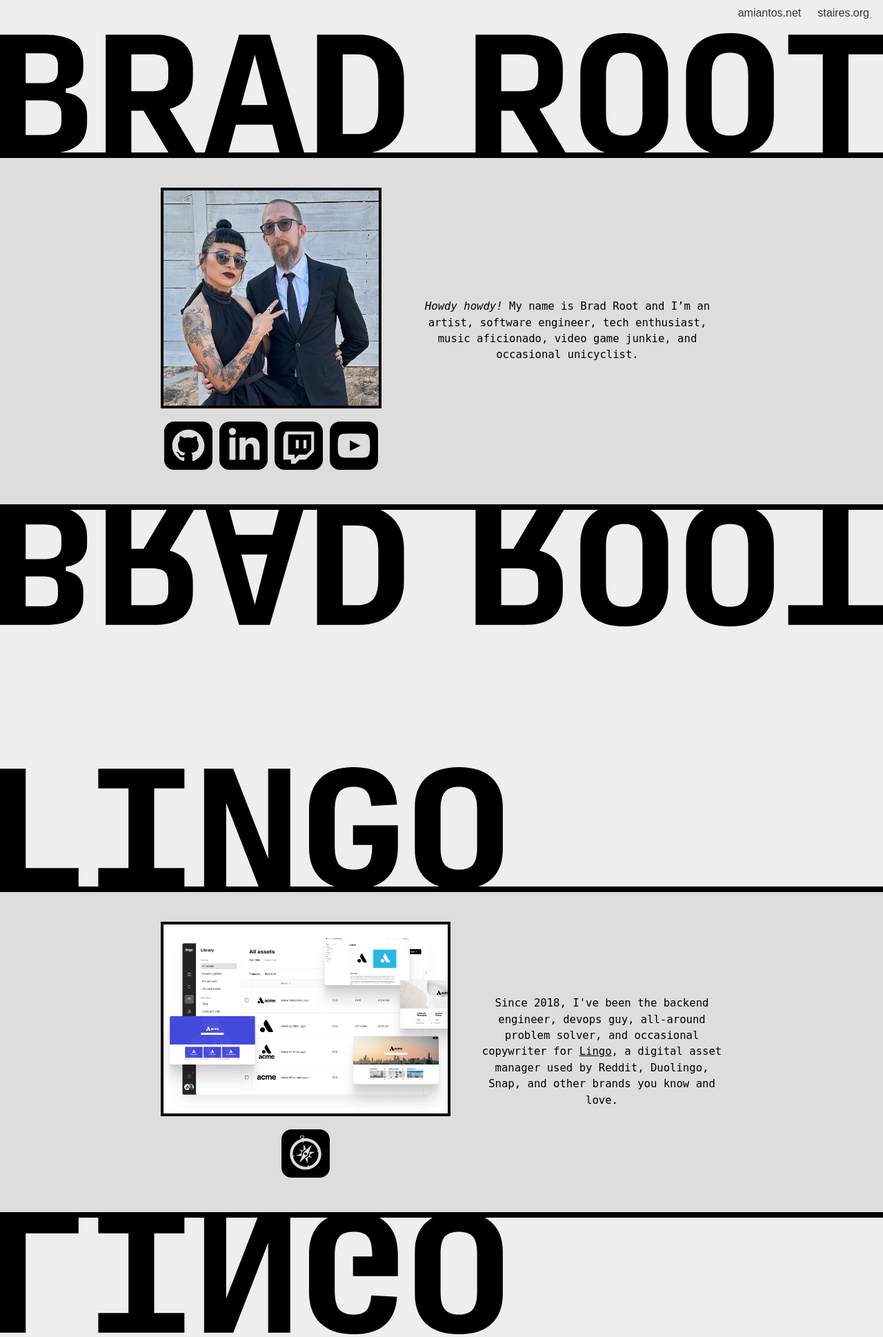
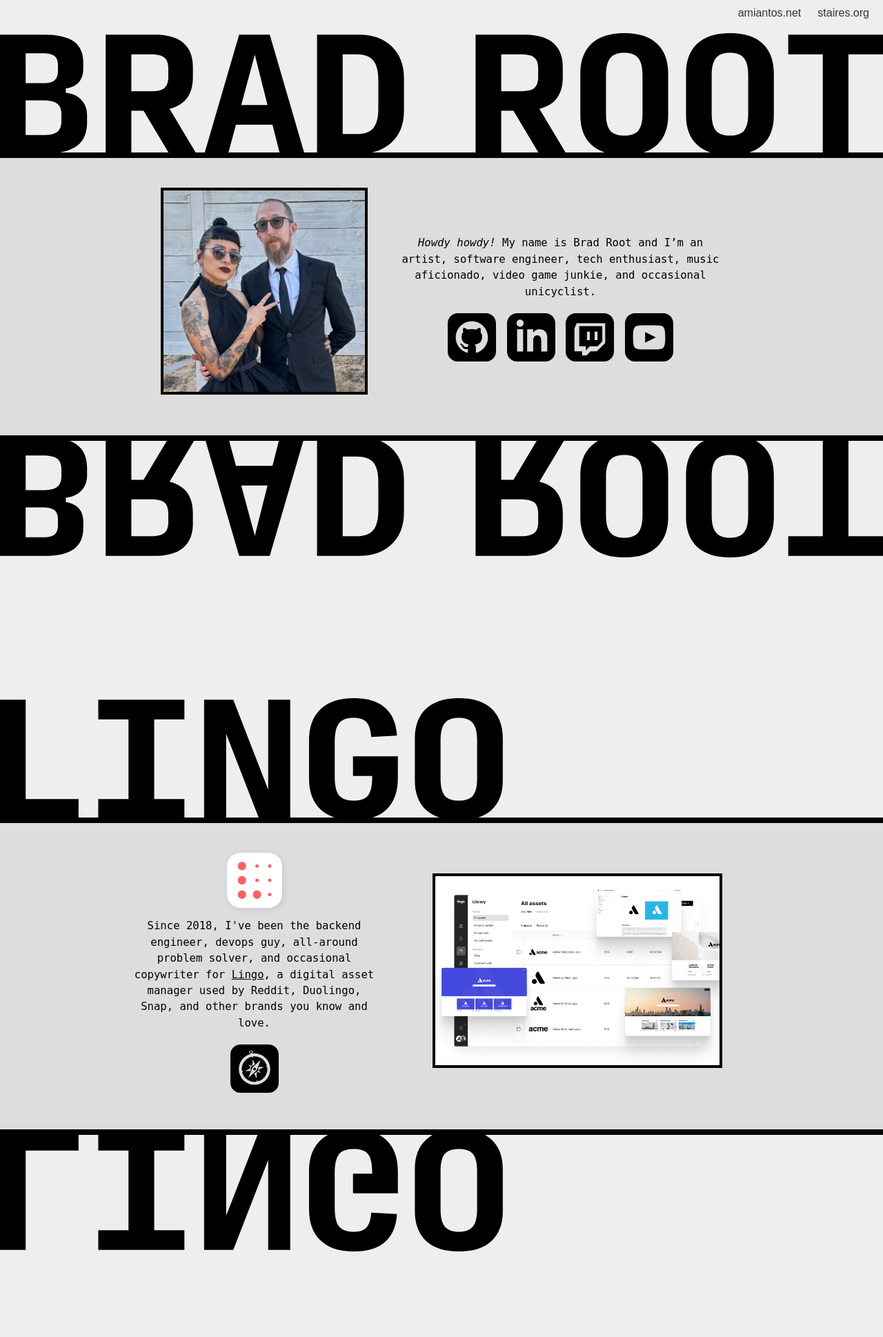
Before and after one commit to amiantos/bradroot.me, a PHP site: page / in a window 1280 px wide. Shown: the top 1938 px of the page at 69% size. Run offline with PHP 8.4, Linux system fonts and the light colour scheme.

Commit message:
this is looking pretty good

```diff
--- a/website/css/main.css
+++ b/website/css/main.css
@@ -138,6 +138,20 @@ body {
     padding:20px 0px;
 }
 
+.object .app-icon {
+    display:block;
+    margin-bottom:15px;
+}
+
+.object img.app-icon {
+    width:80px;
+    height:80px;
+    margin:0px auto;
+    margin-bottom:10px;
+    border-radius: 20px;
+    box-shadow: 2px 2px 10px rgba(0, 0, 0, 0.1);
+}
+
 .object a {
     color:black;
 }
--- a/website/index.html
+++ b/website/index.html
@@ -12,30 +12,32 @@
 </head>
 
 <body>
-
+    <div class="container-container">
+        <div class="container">
             <ul class="navigator">
                 <li><a href="https://amiantos.net">amiantos.net</a></li>
                 <li><a href="https://staires.org">staires.org</a></li>
             </ul>
-
             <img class="name2" src="images/BRAD ROOT-8.svg">
             <div class="divider"></div>
             <div class="object-container">
                 <table class="object">
                     <tr>
-                <td class="logo-container">
-                    <img class='photo' src="images/bradroot-photo.jpeg"><br />
-                    <a href="https://github.com/amiantos"><img class="icon" src="images/iconmonstr-github-3.svg"></a>
+                        <td class="image">
+                            <img class='main' src="images/bradroot-photo.jpeg">
+                        </td>
+                        <td class="text-container">
+                            <P><em>Howdy howdy!</em> My name is Brad Root and I’m an artist, software engineer, tech
+                                enthusiast,
+                                music aficionado, video game junkie, and occasional unicyclist.</P>
+                            <a href="https://github.com/amiantos"><img class="icon"
+                                    src="images/iconmonstr-github-3.svg"></a>
                             <a href="https://www.linkedin.com/in/amiantos/"><img class="icon"
                                     src="images/iconmonstr-linkedin-3.svg"></a>
-                    <a href="http://twitch.tv/amiantos"><img class="icon" src="images/iconmonstr-twitch-3.svg"></a>
+                            <a href="http://twitch.tv/amiantos"><img class="icon"
+                                    src="images/iconmonstr-twitch-3.svg"></a>
                             <a href="https://www.youtube.com/@amiantos"><img class="icon"
                                     src="images/iconmonstr-youtube-8.svg"></a>
-                </td>
-
-                <td class="text-container">
-                    <P><em>Howdy howdy!</em> My name is Brad Root and I’m an artist, software engineer, tech enthusiast,
-                        music aficionado, video game junkie, and occasional unicyclist.</P>
                         </td>
                     </tr>
                 </table>
@@ -50,14 +52,17 @@
             <div class="object-container">
                 <table class="object">
                     <tr>
+                        <td class="description">
+                            <img class="app-icon" src="images/lingo-icon.png">
+                            <P>Since 2018, I've been the backend engineer, devops guy, all-around problem solver, and
+                                occasional
+                                copywriter for <a href="https://lingoapp.com">Lingo</a>, a digital asset manager used by
+                                Reddit,
+                                Duolingo, Snap, and other brands you know and love.</P>
+                            <a href="https://lingoapp.com"><img class="icon" src="images/iconmonstr-safari-3.svg"></a>
+                        </td>
                         <td class="image">
                             <img class="main" src="images/lingo-2.png"><br>
-                    <a href="https://lingoapp.com"><img class="icon" src="images/iconmonstr-safari-3.svg"></a>
-                </td>
-                <td class="description">
-                    <P>Since 2018, I've been the backend engineer, devops guy, all-around problem solver, and occasional
-                        copywriter for <a href="https://lingoapp.com">Lingo</a>, a digital asset manager used by Reddit,
-                        Duolingo, Snap, and other brands you know and love.</P>
                         </td>
                     </tr>
                 </table>
@@ -71,17 +76,20 @@
             <div class="object-container">
                 <table class="object">
                     <tr>
+                        <td class="description">
+                            <img class="app-icon" src="images/inneal-icon.jpg">
+                            <P>Inneal is a LLM-powered chatbot client specifically built for the <a
+                                    href="https://aihorde.net">AI Horde</a>. Import or craft
+                                Tavern-compatible character cards, and chat with them for free, powered by open source
+                                LLMs,
+                                with compute provided by enthusiastic volunteers around the world.</P>
+                            <a href="https://apps.apple.com/us/app/inneal-ai-character-tavern/id6482289560"><img
+                                    class="icon" src="images/iconmonstr-apple-os-3.svg"></a>
+                            <a href="https://github.com/amiantos/inneal"><img class="icon"
+                                    src="images/iconmonstr-github-3.svg"></a>
+                        </td>
                         <td class="image">
-                    <img class="main" src="images/Inneal Screenshots-2.png"><br />
-                    <a href="https://apps.apple.com/us/app/inneal-ai-character-tavern/id6482289560"><img class="icon"
-                            src="images/iconmonstr-apple-os-3.svg"></a>
-                    <a href="https://github.com/amiantos/inneal"><img class="icon" src="images/iconmonstr-github-3.svg"></a>
-                </td>
-                <td class="description">
-                    <P>Inneal is a LLM-powered chatbot client specifically built for the <a href="https://aihorde.net">AI Horde</a>. Import or craft
-                        Tavern-compatible character cards, and chat with them for free, powered by open source LLMs,
-                        with compute provided by enthusiastic volunteers around the world.</P>
-
+                            <img class="main" src="images/Inneal Screenshots-2.png">
                         </td>
                     </tr>
                 </table>
@@ -95,16 +103,20 @@
             <div class="object-container">
                 <table class="object">
                     <tr>
-                <td class="image">
-                    <img class="main" src="images/Aisligneach Screenshots.png"><br />
+                        <td class="description">
+                            <img class="app-icon" src="images/aislingeach-icon.png">
+                            <P>Aislingeach is a generative art client specifically built for the <a
+                                    href="https://aihorde.net">AI Horde</a>. Generate art, graphics, photographs, and
+                                more,
+                                all for free, powered by open source diffusion models, with compute
+                                provided by enthusiastic volunteers around the world.</P>
                             <a href="https://apps.apple.com/us/app/aislingeach/id6449862063"><img class="icon"
                                     src="images/iconmonstr-apple-os-3.svg"></a>
-                    <a href="https://github.com/amiantos/aislingeach"><img class="icon" src="images/iconmonstr-github-3.svg"></a>
+                            <a href="https://github.com/amiantos/aislingeach"><img class="icon"
+                                    src="images/iconmonstr-github-3.svg"></a>
                         </td>
-                <td class="description">
-                    <P>Aislingeach is a generative art client specifically built for the <a href="https://aihorde.net">AI Horde</a>. Generate art, graphics, photographs, and more, all for free, powered by open source diffusion models, with compute
-                        provided by enthusiastic volunteers around the world.</P>
-
+                        <td class="image">
+                            <img class="main" src="images/Aisligneach Screenshots.png">
                         </td>
                     </tr>
                 </table>
@@ -114,7 +126,8 @@
             <div class="divider2"></div>
 
             <div class="footer">&copy; 2024 Brad Root</div>
-
+        </div>
+    </div>
 </body>
 
 </html>
```
Also changed, not shown: website/images/aislingeach-icon.png (added), website/images/inneal-icon.jpg (added), website/images/lingo-icon.png (added). Lines whose indentation alone changed are shown as unchanged.
